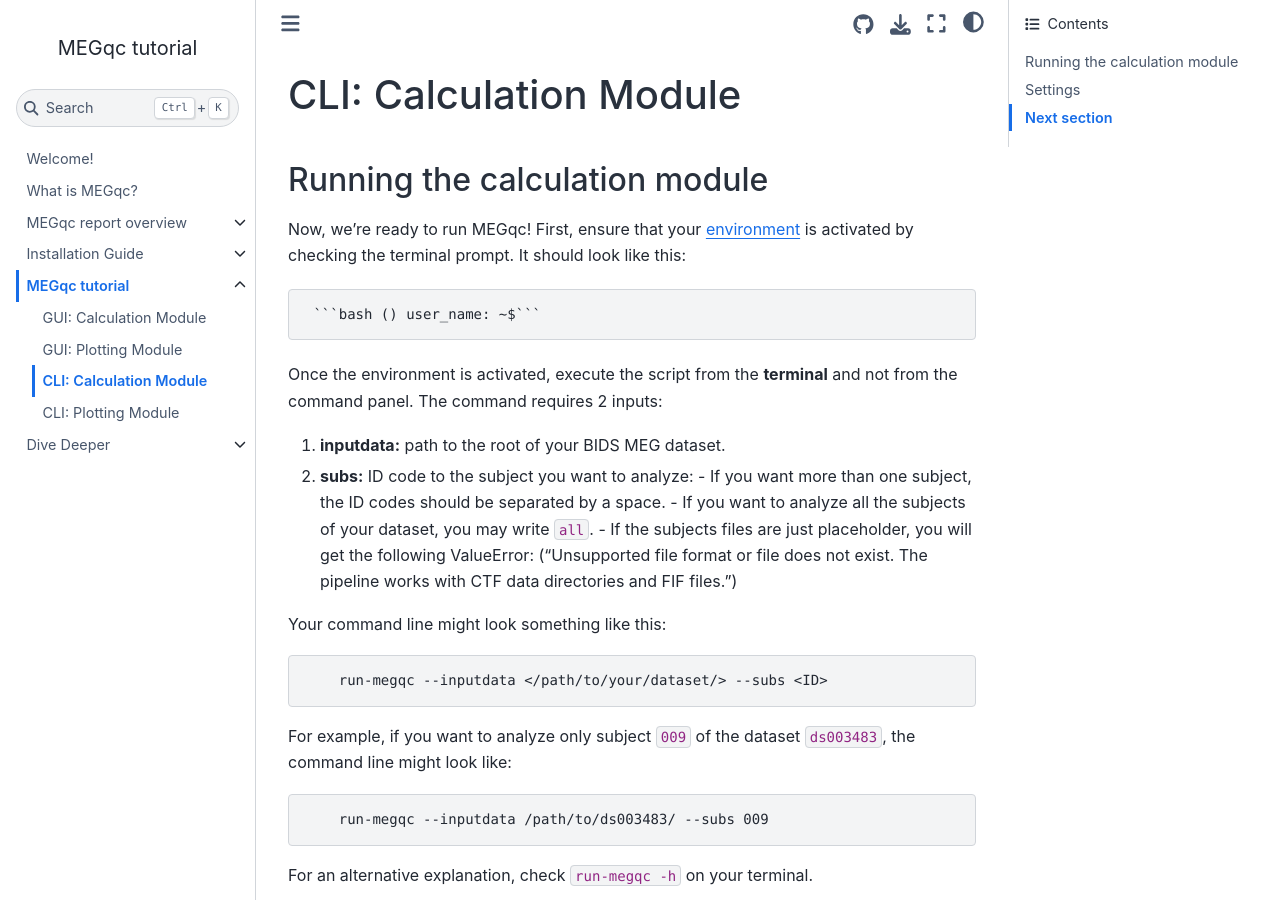
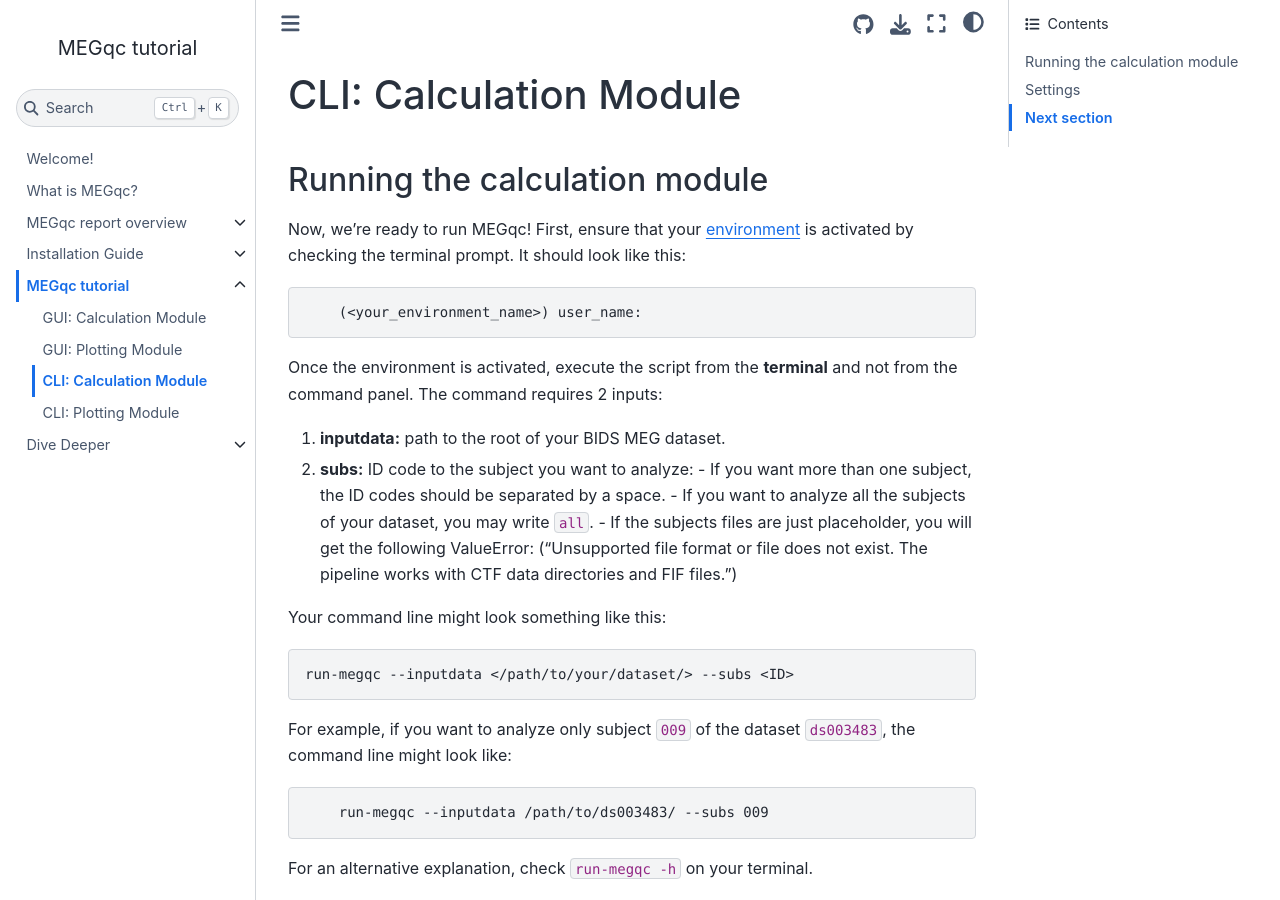
Before and after one commit to ANCPLabOldenburg/megqc_documentation, a Jupyter Book: the page built from tutorial/calc_cli.md, in a window 1280 px wide and 900 px high. Built offline with Jupyter Book 1.0.4 settings and Sphinx 7.4.7 and the Sphinx Book theme 1.1.4, drawn with Linux system fonts in a browser that asks for light colours.

Commit message:
Update calc_cli.md

````diff
--- a/tutorial/calc_cli.md
+++ b/tutorial/calc_cli.md
@@ -2,7 +2,8 @@
 
 ## Running the calculation module
 Now, we're ready to run MEGqc! First, ensure that your [environment](../extra/environment) is activated by checking the terminal prompt. It should look like this:
-<pre> ```bash (<your_environment_name>) user_name: ~$``` </pre>
+
+        (<your_environment_name>) user_name:
 
 
 Once the environment is activated, execute the script from the **terminal** and not from the command panel. The command requires 2 inputs:
@@ -14,7 +15,9 @@ Once the environment is activated, execute the script from the **terminal** and
 
 Your command line might look something like this:
 
-        run-megqc --inputdata </path/to/your/dataset/> --subs <ID>
+```bash
+run-megqc --inputdata </path/to/your/dataset/> --subs <ID>
+```
 
 For example, if you want to analyze only subject `009` of the dataset `ds003483`, the command line might look like:
 
````
